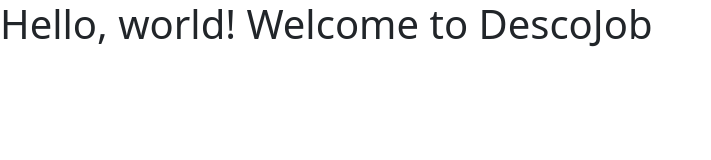
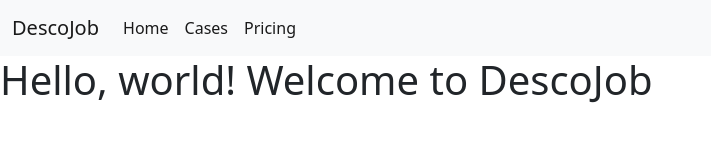
Before and after one commit to LpxsBr/DescoJob, a website: page index.html in a window 1280 px wide. Shown: the whole page, without its empty margins (0-711 px from the left). Drawn offline with nearby package versions, Linux system fonts and the light colour scheme.

Commit message:
feat: navbar

```diff
--- a/index.html
+++ b/index.html
@@ -1,17 +1,53 @@
 <!doctype html>
 <html lang="en">
-  <head>
+
+<head>
 
     <meta charset="utf-8">
     <meta name="viewport" content="width=device-width, initial-scale=1">
 
-    <link href="https://cdn.jsdelivr.net/npm/bootstrap@5.0.2/dist/css/bootstrap.min.css" rel="stylesheet" integrity="sha384-EVSTQN3/azprG1Anm3QDgpJLIm9Nao0Yz1ztcQTwFspd3yD65VohhpuuCOmLASjC" crossorigin="anonymous">
+    <link href="https://cdn.jsdelivr.net/npm/bootstrap@5.0.2/dist/css/bootstrap.min.css" rel="stylesheet"
+        integrity="sha384-EVSTQN3/azprG1Anm3QDgpJLIm9Nao0Yz1ztcQTwFspd3yD65VohhpuuCOmLASjC" crossorigin="anonymous">
 
     <title>DescoJob</title>
-  </head>
-  <body>
-    <h1>Hello, world! Welcome to DescoJob</h1>
+</head>
 
-    <script src="https://cdn.jsdelivr.net/npm/bootstrap@5.0.2/dist/js/bootstrap.bundle.min.js" integrity="sha384-MrcW6ZMFYlzcLA8Nl+NtUVF0sA7MsXsP1UyJoMp4YLEuNSfAP+JcXn/tWtIaxVXM" crossorigin="anonymous"></script>
-  </body>
+<body>
+    <header>
+        <nav class="navbar navbar-expand-lg navbar-light bg-light">
+            <div class="container-fluid">
+                <a href="" class="navbar-brand">
+                    DescoJob
+                </a>
+                <button class="navbar-toggler" type="button" data-bs-toggle="collapse" data-bs-target="#navItems" aria-controls="navItems" aria-expanded="false" aria-label="Toggle navigation">
+                    <span class="navbar-toggler-icon"></span>
+                </button>
+                <div class="collapse navbar-collapse" id="navItems">
+                    <ul class="navbar-nav me-auto mb-2 mb-lg-0">
+                        <li class="nav-item">
+                          <a class="nav-link active" aria-current="page" href="#home">Home</a>
+                        </li>
+                        <li class="nav-item">
+                          <a class="nav-link active" aria-current="page" href="#cases">Cases</a>
+                        </li>
+                        <li class="nav-item">
+                          <a class="nav-link active" aria-current="page" href="#princing">Pricing</a>
+                        </li>
+                    </ul>
+                </div>
+            </div>
+        </nav>
+    </header>
+    <main>
+        <h1>Hello, world! Welcome to DescoJob</h1>
+
+    </main>
+    <footer>
+
+    </footer>
+    <script src="https://cdn.jsdelivr.net/npm/bootstrap@5.0.2/dist/js/bootstrap.bundle.min.js"
+        integrity="sha384-MrcW6ZMFYlzcLA8Nl+NtUVF0sA7MsXsP1UyJoMp4YLEuNSfAP+JcXn/tWtIaxVXM"
+        crossorigin="anonymous"></script>
+</body>
+
 </html>
```
